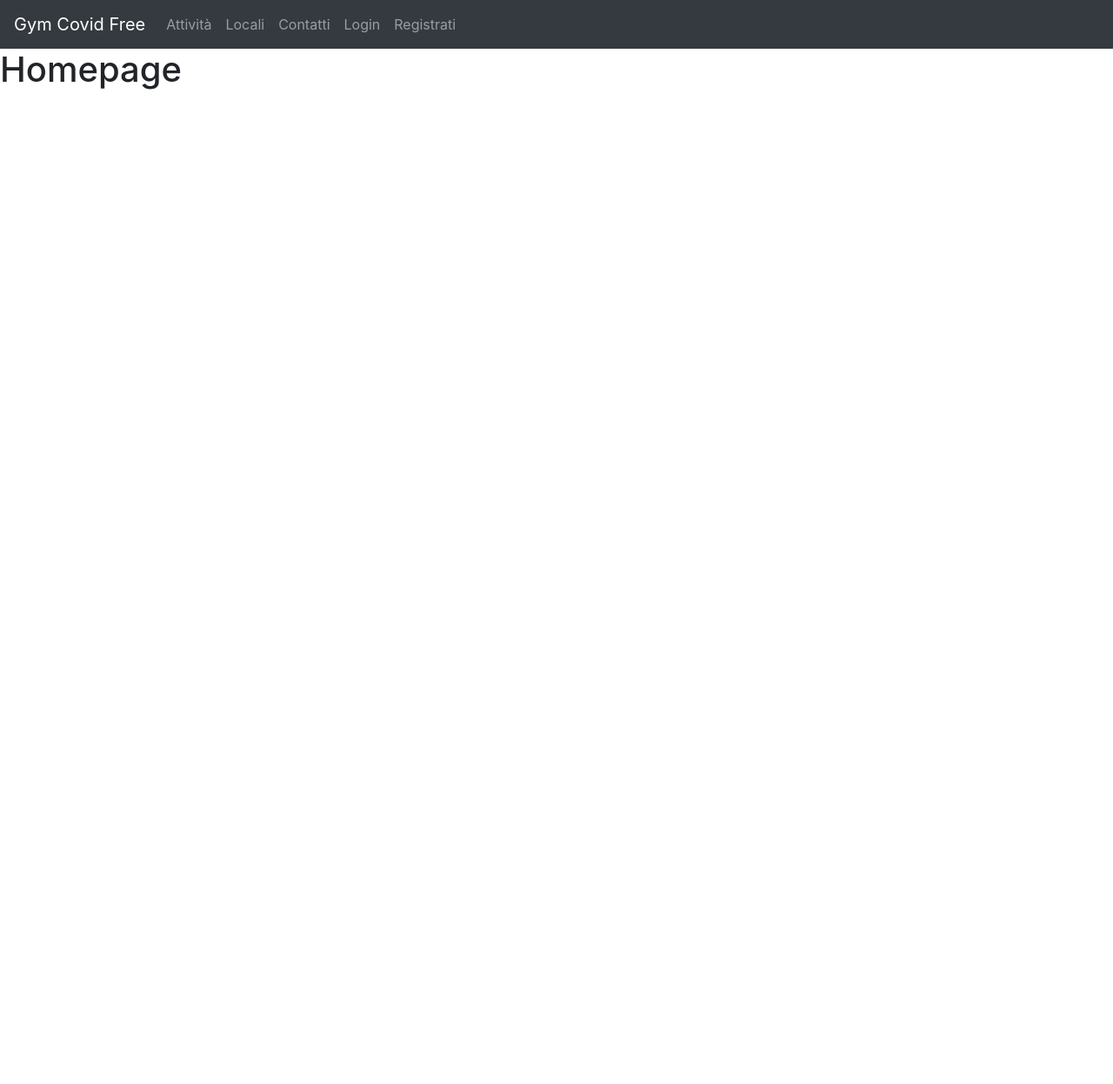
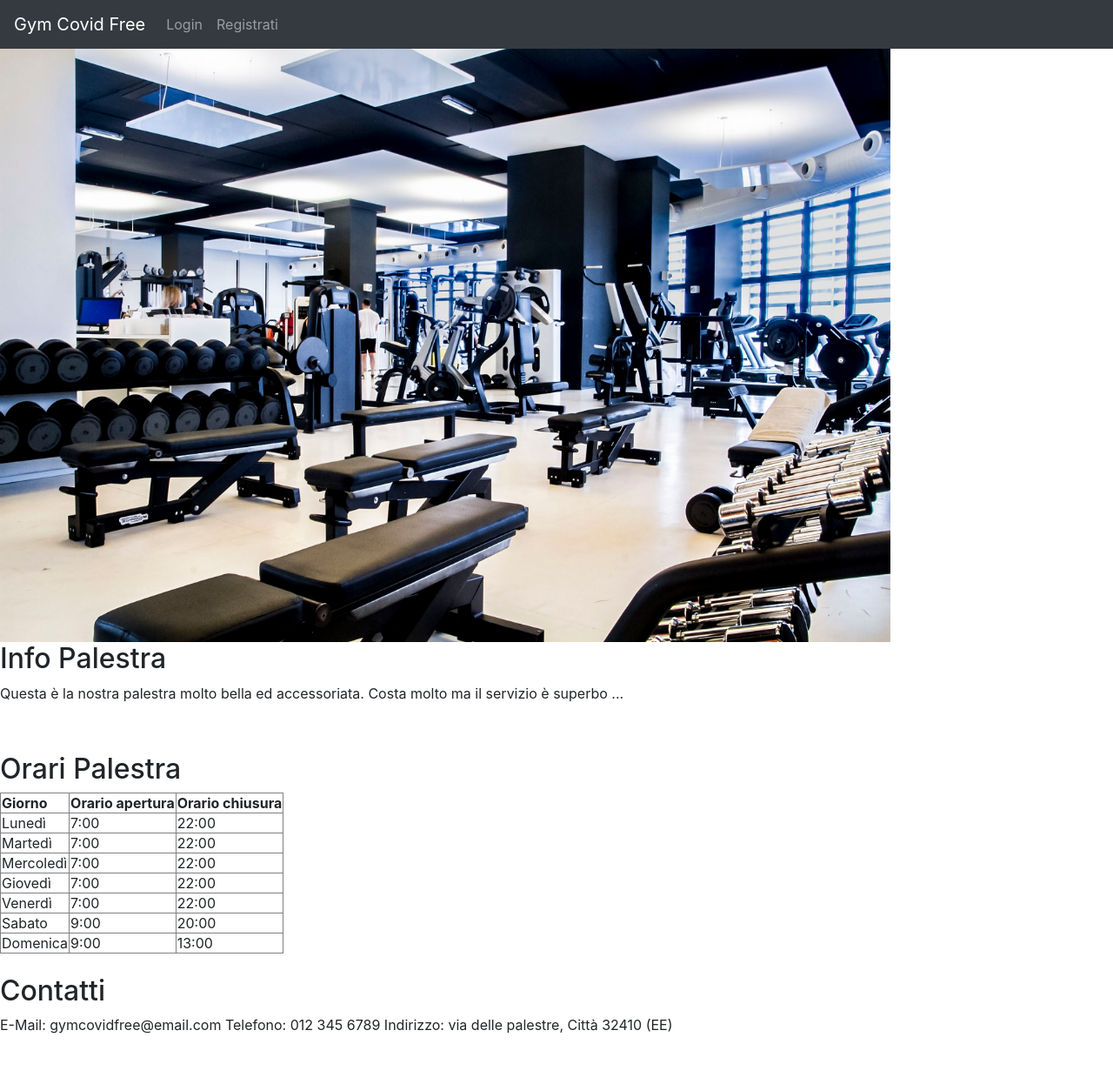
Before and after one commit to ThomasBabato/University-project-BD, a Flask app: page / in a window 1280 px wide. Shown: the whole page at 87% size. Before the commit the page ends 103 px from the top, so only its background shows below. Run offline with Flask 2, Linux system fonts and the light colour scheme; parts of the project's set-up code (start-up, migrations or seed data) failed here and were passed over; some libraries are stand-ins or nearby versions.

Commit message:
Modifica sezione senza login
Eliminato tutte le pagine accessibili senza login ed inserite tutte le informazioni nella homepage senza login.

```diff
--- a/db.py
+++ b/db.py
@@ -16,7 +16,7 @@ def set_istruttore():
     return 2
 
 
-engine = create_engine("mysql+pymysql://anonimo:Anonimo1%@localhost", echo=False)
+engine = create_engine("mysql+pymysql://anonimo:Anonimo1*%@localhost", echo=False)
 con = engine.connect()
 con.execute("create database if not exists gym ")
 if not database.database_exists("mysql+pymysql://anonimo:Anonimo1%@localhost//University-project-BD/gym"):
@@ -105,7 +105,7 @@ if not database.database_exists("mysql+pymysql://anonimo:Anonimo1%@localhost//Un
 
     con.execute("GRANT SELECT,INSERT,DELETE,UPDATE ON gym.prenotazioni to 'Cliente'@'localhost'")
 
-    con.execute("set global activate_all_roles_on_login = on")  # attivazione di tutti i ruoli  (da decommentare dopo!)
+    #con.execute("set global activate_all_roles_on_login = on")  # attivazione di tutti i ruoli  (da decommentare dopo!)
 
 '''
 trigger = "CREATE TRIGGER email_bi" \
--- a/templates/nologin_homepage.html
+++ b/templates/nologin_homepage.html
@@ -4,6 +4,7 @@
 <!-- Links in the navbar -->
 {% block navbar %}
 <ul class="navbar-nav" >
+    <!--
     <li class="nav-item">
         <a class="nav-link" href="{{url_for('nologin_Attivita')}}">Attività</a>
     </li>
@@ -13,6 +14,7 @@
     <li class="nav-item">
         <a class="nav-link" href="{{url_for('nologin_Contatti')}}">Contatti</a>
     </li>
+    -->
     <li class="nav-item">
         <a class="nav-link" href="{{url_for('Login')}}">Login</a>
     </li>
@@ -22,7 +24,93 @@
 </ul>
 {% endblock %}
 
+
 {% block body %}
-<h1> Homepage </h1>
+
+<img src="palestra1.jpg" align="center" width="80%">
+<br>
+
+<!-- descrizione palestra -->
+<h2>Info Palestra</h2>
+<p>Questa è la nostra palestra molto bella ed accessoriata. Costa molto ma il servizio è superbo ... <p>
+<br>
+
+
+<!-- orari palestra -->
+<h2>Orari Palestra</h2>
+<table border="1">
+    <thead>
+        <tr>
+            <th>Giorno</th>
+            <th>Orario apertura</th>
+            <th>Orario chiusura</th>
+        </tr>
+        <tbody>
+            <!-- lunedì -->
+            <tr>
+                <td>Lunedì</td>
+                <td>7:00</td>
+                <td>22:00</td>
+            </tr>
+            <!-- martedì -->
+            <tr>
+                <td>Martedì</td>
+                <td>7:00</td>
+                <td>22:00</td>
+            </tr>
+            <!-- mercoledì -->
+            <tr>
+                <td>Mercoledì</td>
+                <td>7:00</td>
+                <td>22:00</td>
+            </tr>
+            <!-- giovedì -->
+            <tr>
+                <td>Giovedì</td>
+                <td>7:00</td>
+                <td>22:00</td>
+            </tr>
+            <!-- venerdì -->
+            <tr>
+                <td>Venerdì</td>
+                <td>7:00</td>
+                <td>22:00</td>
+            </tr>
+            <!-- sabato -->
+            <tr>
+                <td>Sabato</td>
+                <td>9:00</td>
+                <td>20:00</td>
+            </tr>
+            <!-- domenica -->
+            <tr>
+                <td>Domenica</td>
+                <td>9:00</td>
+                <td>13:00</td>
+            </tr>
+        </tbody>
+    </thead>
+
+</table>
+<br>
+
+<!-- locali  (???)-->
+
+<!-- corsi (???)-->
+
+<!-- locali (???)-->
+
+<!-- contatti -->
+<h2>Contatti</h2>
+<p>
+    E-Mail: gymcovidfree@email.com
+    Telefono: 012 345 6789
+    Indirizzo: via delle palestre, Città 32410 (EE)
+<p>
+<br>
+
+
+
+
 
 {% endblock %}
```
Also changed, not shown: templates/nologin_attivita.html (deleted, +0 -29 lines), templates/nologin_contatti.html (deleted, +0 -29 lines), templates/nologin_locali.html (deleted, +0 -29 lines), templates/palestra1.jpg (added).
